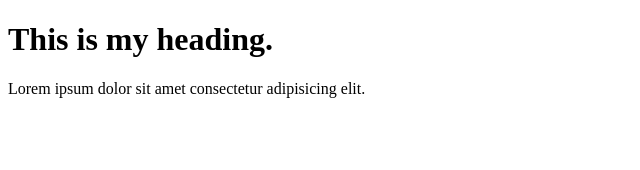
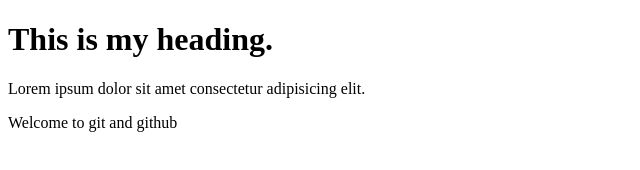
Before and after one commit to boby-internshala/Git-15th-August, a plain HTML site: page index.html in a window 1280 px wide. Shown: the whole page, without its empty margins (0-640 px from the left). Drawn offline with Linux system fonts and the light colour scheme.

Commit message:
Adding new paragraph

```diff
--- a/index.html
+++ b/index.html
@@ -8,5 +8,6 @@
 <body>
     <h1>This is my heading.</h1>
     <p>Lorem ipsum dolor sit amet consectetur adipisicing elit.</p>
+    <p>Welcome to git and github</p>
 </body>
 </html>
```
